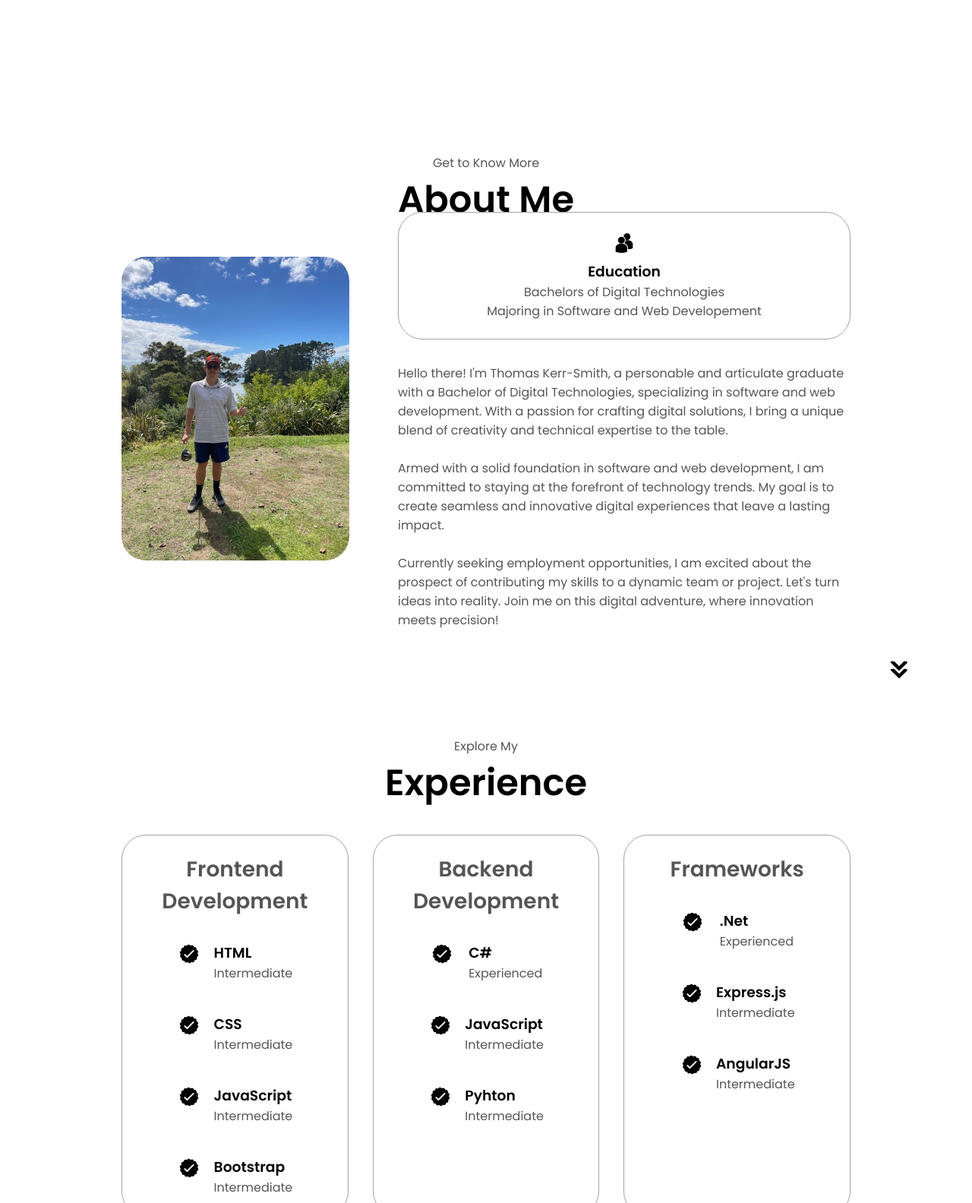
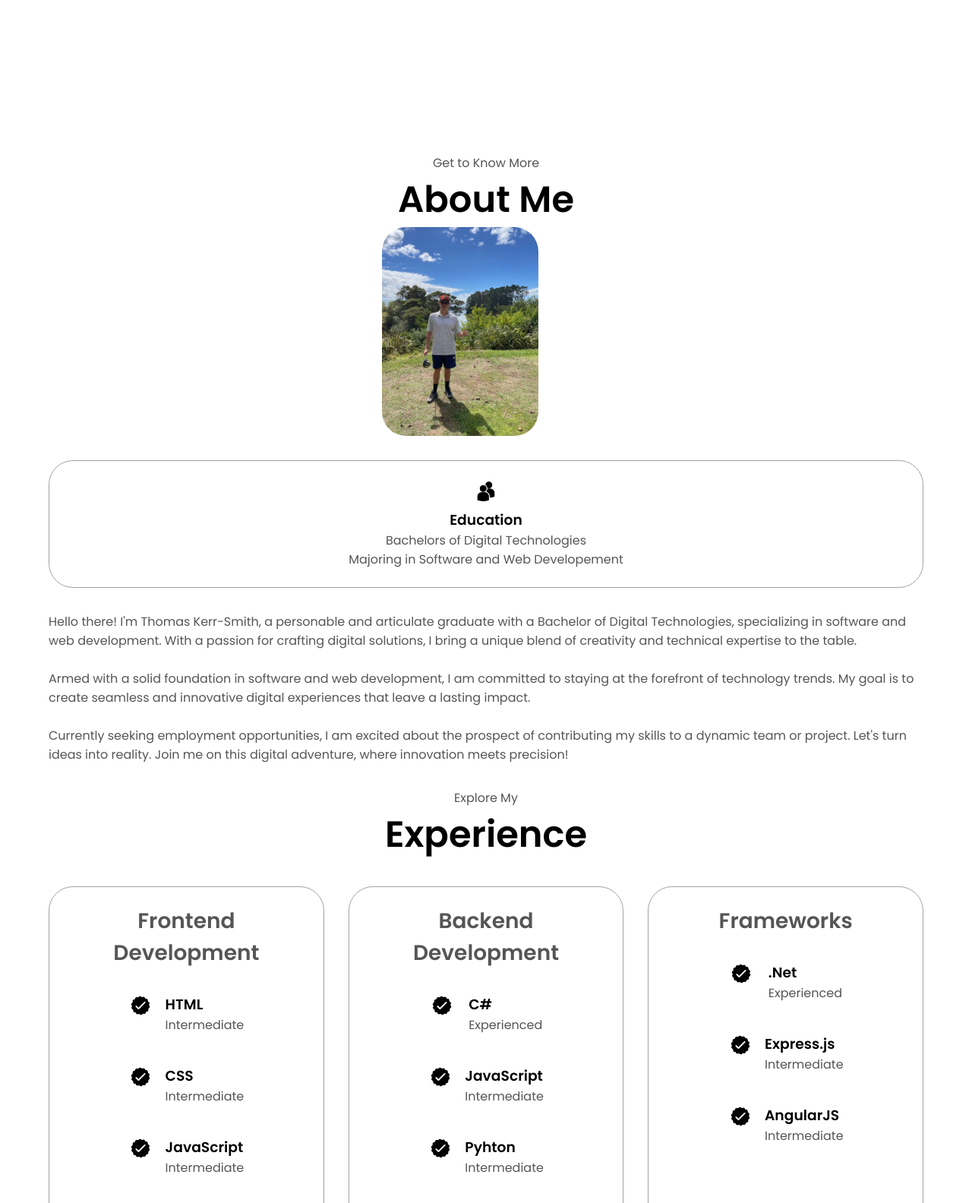
Before and after one commit to ThomasKerrSmith/ThomasKerrSmith.github.io, a plain HTML site: page index.html in a window 1280 px wide. Shown: the part 726-2310 px from the top of the page at 76% size. Drawn offline with Linux system fonts and the light colour scheme.

Commit message:
adjust mediaqueries for 900px height

```diff
--- a/mediaqueries.css
+++ b/mediaqueries.css
@@ -38,7 +38,7 @@
     margin: 0 5%;
   }
   .section__pic-container {
-    width: 275jpx;
+    width: 275px;
     height: 275px;
     margin: 0 auto 2rem;
   }
@@ -101,3 +101,38 @@
       text-align: justify;
     }
   }
+
+  @media screen and (max-height: 900px) {
+    #desktop-nav {
+      display: none;
+    }
+    #hamburger-nav {
+      display: flex;
+    }
+    #experience
+    .experience-details-container {
+      margin-top: 2rem;
+    }
+    #profile,
+    .section-container {
+      display: block;
+    }
+    .arrow {
+      display: none;
+    }
+    section,
+    .section-container {
+      height: fit-content;
+    }
+    section {
+      margin: 0 5%;
+    }
+    .section__pic-container {
+      width: 275px;
+      height: 275px;
+      margin: 0 auto 2rem;
+    }
+    .about-containers {
+      margin-top: 0;
+    }
+  }
```
